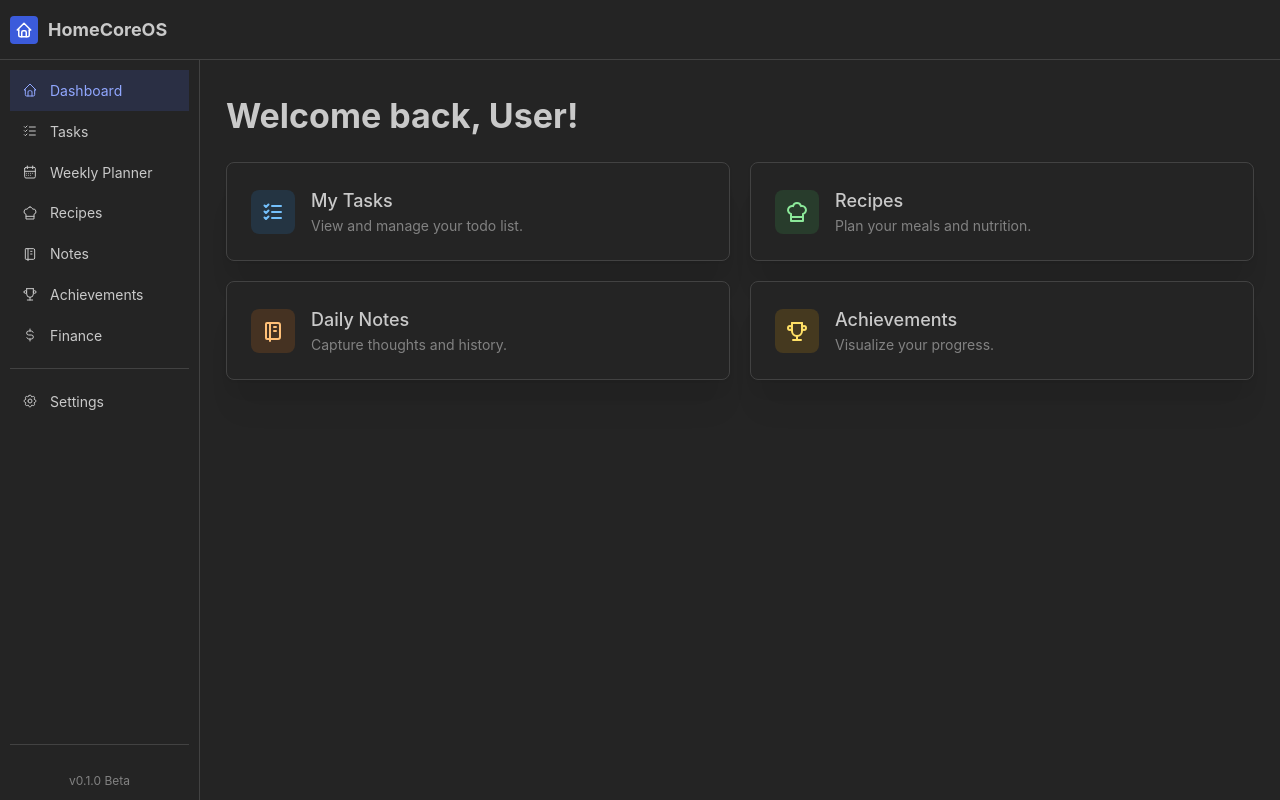
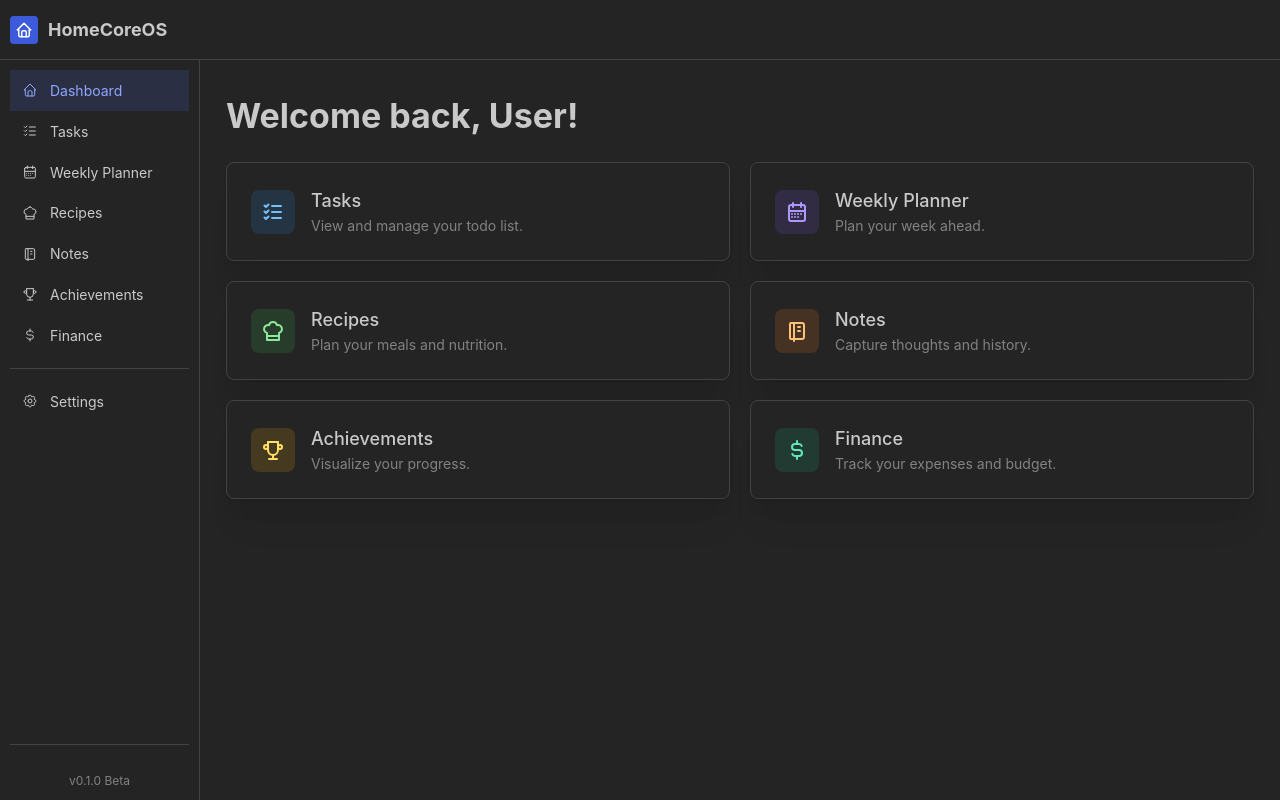
Before and after one commit to feldenserra/homecoreos, a Next.js app: page /app in a window 1280 px wide. Built offline with nearby package versions, Linux system fonts and the light colour scheme; no server answers.

Commit message:
feat: Centralize app navigation and dashboard card data into a new `navLinks.tsx` configuration file.

```diff
--- a/src/app/app/page.tsx
+++ b/src/app/app/page.tsx
@@ -1,5 +1,5 @@
 import { Container, Title, SimpleGrid } from '@mantine/core';
-import { IconListCheck, IconChefHat, IconNotebook, IconTrophy } from '@tabler/icons-react';
+import { NAV_LINKS } from '@/config/navLinks';
 import { createClient } from '@/lib/supabase/server';
 import { DashboardCard } from './DashboardCard';
 
@@ -14,34 +14,18 @@ export default async function DashboardPage() {
             </Title>
 
             <SimpleGrid cols={{ base: 1, sm: 2 }} spacing="lg">
-                <DashboardCard
-                    title="My Tasks"
-                    description="View and manage your todo list."
-                    icon={<IconListCheck size={24} />}
-                    href="/app/tasks"
-                    color="blue"
-                />
-                <DashboardCard
-                    title="Recipes"
-                    description="Plan your meals and nutrition."
-                    icon={<IconChefHat size={24} />}
-                    href="/app/recipes"
-                    color="green"
-                />
-                <DashboardCard
-                    title="Daily Notes"
-                    description="Capture thoughts and history."
-                    icon={<IconNotebook size={24} />}
-                    href="/app/notes"
-                    color="orange"
-                />
-                <DashboardCard
-                    title="Achievements"
-                    description="Visualize your progress."
-                    icon={<IconTrophy size={24} />}
-                    href="/app/achievements"
-                    color="yellow"
-                />
+                {NAV_LINKS
+                    .filter(link => link.label !== 'Dashboard' && link.label !== 'Settings')
+                    .map((link) => (
+                        <DashboardCard
+                            key={link.label}
+                            title={link.label}
+                            description={link.description || ''}
+                            icon={<link.icon size={24} />}
+                            href={link.href}
+                            color={link.color || 'blue'}
+                        />
+                    ))}
             </SimpleGrid>
         </Container>
     );
--- a/src/components/AppLayout.tsx
+++ b/src/components/AppLayout.tsx
@@ -2,23 +2,17 @@
 
 import { AppShell, Burger, Group, NavLink, Text, ThemeIcon, ScrollArea, Divider, Button } from '@mantine/core';
 import { useDisclosure } from '@mantine/hooks';
-import { IconHome, IconListCheck, IconChefHat, IconSettings, IconNotebook, IconTrophy, IconCalendarWeek, IconCurrencyDollar } from '@tabler/icons-react';
+import { IconHome, IconSettings } from '@tabler/icons-react';
 import Link from 'next/link';
 import { usePathname } from 'next/navigation';
+
+import { NAV_LINKS } from '@/config/navLinks';
 
 export function AppLayout({ children }: { children: React.ReactNode }) {
     const [opened, { toggle }] = useDisclosure();
     const pathname = usePathname();
 
-    const links = [
-        { icon: IconHome, label: 'Dashboard', href: '/app' },
-        { icon: IconListCheck, label: 'Tasks', href: '/app/tasks' },
-        { icon: IconCalendarWeek, label: 'Weekly Planner', href: '/app/planner' },
-        { icon: IconChefHat, label: 'Recipes', href: '/app/recipes' },
-        { icon: IconNotebook, label: 'Notes', href: '/app/notes' },
-        { icon: IconTrophy, label: 'Achievements', href: '/app/achievements' },
-        { icon: IconCurrencyDollar, label: 'Finance', href: '/app/finance' },
-    ];
+    const links = NAV_LINKS.filter(link => link.label !== 'Settings');
 
     const items = links.map((link) => (
         <NavLink
@@ -40,7 +34,7 @@ export function AppLayout({ children }: { children: React.ReactNode }) {
         <AppShell
             header={{ height: 60 }}
             navbar={{
-                width: 200,
+                width: { base: 300, md: 200 },
                 breakpoint: 'md',
                 collapsed: { mobile: !opened },
             }}
@@ -48,7 +42,7 @@ export function AppLayout({ children }: { children: React.ReactNode }) {
         >
             <AppShell.Header>
                 <Group h="100%" px="xs">
-                    <Burger opened={opened} onClick={toggle} hiddenFrom="md" size="sm" />
+                    <Burger opened={opened} onClick={toggle} hiddenFrom="md" size="md" />
                     <Link href="/app" style={{ textDecoration: 'none', color: 'inherit' }}>
                         <Group gap="xs">
                             <ThemeIcon variant="filled" size="md">
--- /dev/null
+++ b/src/config/navLinks.tsx
@@ -0,0 +1,77 @@
+import {
+    IconHome,
+    IconListCheck,
+    IconCalendarWeek,
+    IconChefHat,
+    IconNotebook,
+    IconTrophy,
+    IconCurrencyDollar,
+    IconSettings,
+} from '@tabler/icons-react';
+
+export interface NavLink {
+    label: string;
+    icon: any; // Using any for icon component type for simplicity with Tabler icons
+    href: string;
+    description?: string;
+    color?: string; // Mantine color for dashboard cards
+}
+
+export const NAV_LINKS: NavLink[] = [
+    {
+        label: 'Dashboard',
+        icon: IconHome,
+        href: '/app',
+        description: 'Overview of your personal OS.',
+        color: 'blue',
+    },
+    {
+        label: 'Tasks',
+        icon: IconListCheck,
+        href: '/app/tasks',
+        description: 'View and manage your todo list.',
+        color: 'blue',
+    },
+    {
+        label: 'Weekly Planner',
+        icon: IconCalendarWeek,
+        href: '/app/planner',
+        description: 'Plan your week ahead.',
+        color: 'violet',
+    },
+    {
+        label: 'Recipes',
+        icon: IconChefHat,
+        href: '/app/recipes',
+        description: 'Plan your meals and nutrition.',
+        color: 'green',
+    },
+    {
+        label: 'Notes',
+        icon: IconNotebook,
+        href: '/app/notes',
+        description: 'Capture thoughts and history.',
+        color: 'orange',
+    },
+    {
+        label: 'Achievements',
+        icon: IconTrophy,
+        href: '/app/achievements',
+        description: 'Visualize your progress.',
+        color: 'yellow',
+    },
+    {
+        label: 'Finance',
+        icon: IconCurrencyDollar,
+        href: '/app/finance',
+        description: 'Track your expenses and budget.',
+        color: 'teal',
+    },
+    {
+        label: 'Settings',
+        icon: IconSettings,
+        href: '/app/settings',
+        description: 'Configure your application.',
+        color: 'gray',
+    },
+];
```
